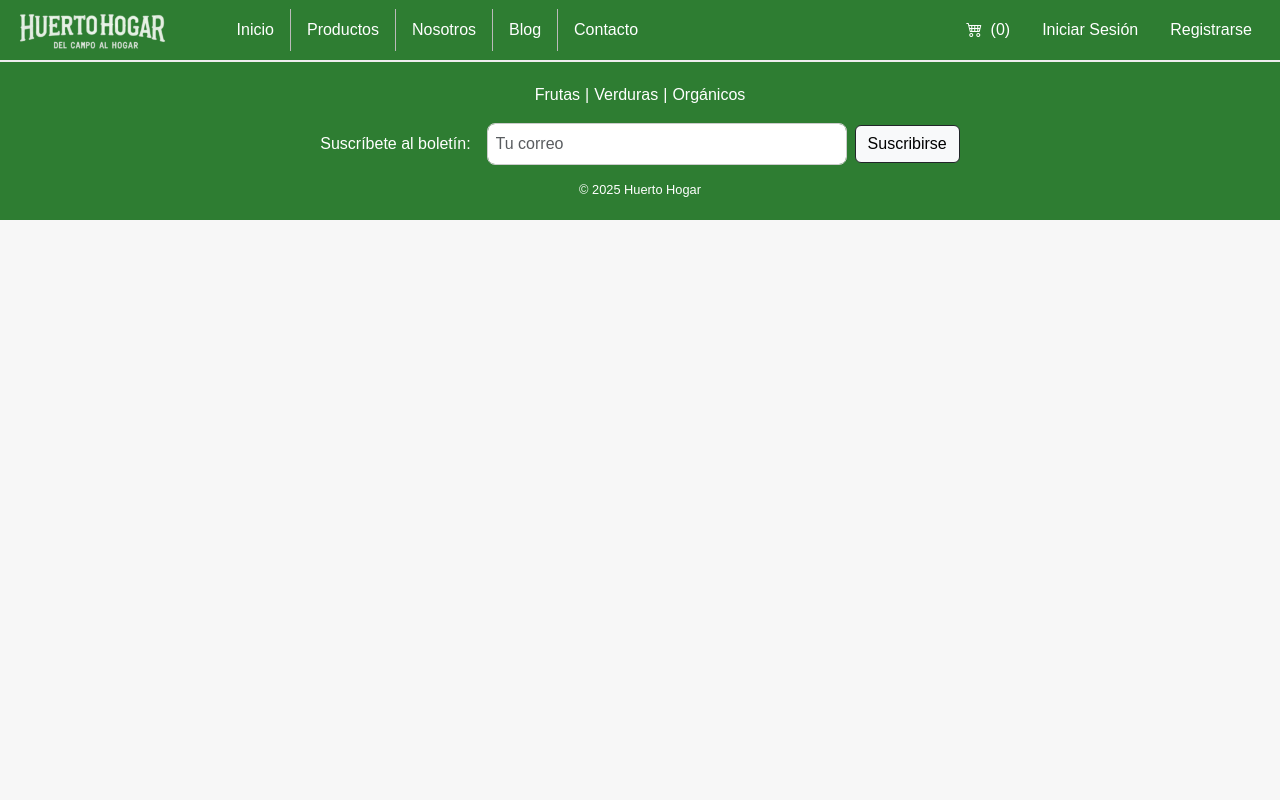
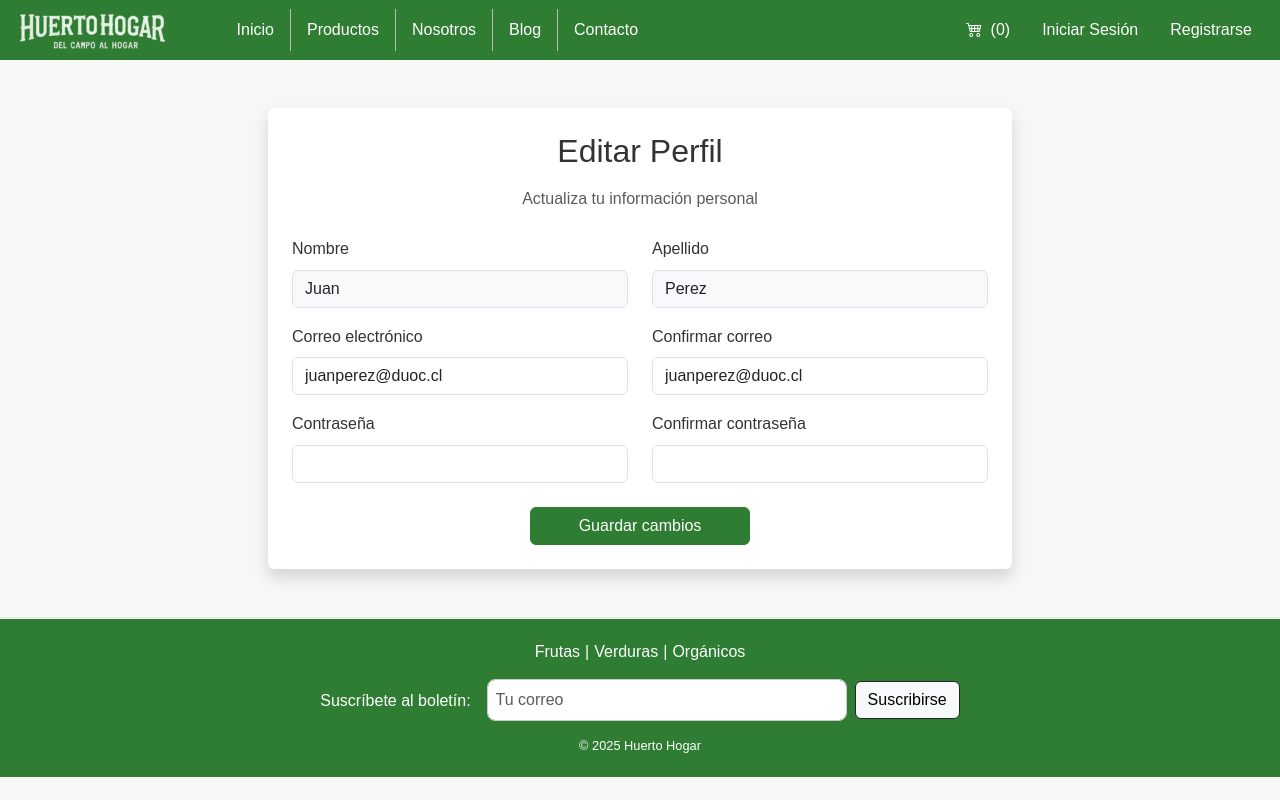
Before and after one commit to VicenteFuentes2404/HuertoHogaREACT, a React (Create React App) app in the folder huerto-hogar/: page /editar-perfil in a window 1280 px wide. Built offline with nearby package versions, Linux system fonts and the light colour scheme.

Commit message:
Perfil Y Editar

```diff
--- a/huerto-hogar/src/App.jsx
+++ b/huerto-hogar/src/App.jsx
@@ -14,6 +14,10 @@ import Blogs from "./pages/Blogs";
 import DetalleProducto from "./pages/DetalleProducto";
 import Checkout from "./pages/Checkout";
 import Boleta from "./pages/Boleta";
+import Perfil from "./pages/Perfil";
+import EditarPerfil from "./pages/EditarPerfil";
+
+
 
 
 function App() {
@@ -32,6 +36,12 @@ function App() {
         <Route path="/producto/:slug" element={<DetalleProducto />} />
         <Route path="/checkout" element={<Checkout />} />
         <Route path="/boleta" element={<Boleta />} />
+        <Route path="/perfil" element={<Perfil />} />
+        <Route path="/editar-perfil" element={<EditarPerfil />} />
+
+
+
+
 
       </Routes>
       <Footer />
--- /dev/null
+++ b/huerto-hogar/src/pages/EditarPerfil.jsx
@@ -0,0 +1,177 @@
+import React, { useState, useEffect } from "react";
+import "bootstrap/dist/css/bootstrap.min.css";
+
+function EditarPerfil() {
+  // Simulamos que los datos vienen del Perfil.jsx
+  const [perfil, setPerfil] = useState({
+    nombre: "Juan",
+    apellido: "Perez",
+    correo: "juanperez@duoc.cl",
+  });
+
+  const [formData, setFormData] = useState({
+    correo: "",
+    confirmarCorreo: "",
+    contraseña: "",
+    confirmarContraseña: "",
+  });
+
+  const [errores, setErrores] = useState({});
+
+  useEffect(() => {
+    setFormData({
+      correo: perfil.correo,
+      confirmarCorreo: perfil.correo,
+      contraseña: "",
+      confirmarContraseña: "",
+    });
+  }, [perfil]);
+
+  const validar = () => {
+    const nuevosErrores = {};
+    const patronCorreo = /^[a-zA-Z0-9._%+-]+@(duoc\.cl|profesor\.duoc\.cl|gmail\.com)$/;
+
+    if (!formData.correo.trim()) {
+      nuevosErrores.correo = "El correo es obligatorio.";
+    } else if (formData.correo.length > 100) {
+      nuevosErrores.correo = "Máx. 100 caracteres.";
+    } else if (!patronCorreo.test(formData.correo)) {
+      nuevosErrores.correo = "Debe ser @duoc.cl, @profesor.duoc.cl o @gmail.com.";
+    }
+
+    if (formData.correo !== formData.confirmarCorreo) {
+      nuevosErrores.confirmarCorreo = "Los correos no coinciden.";
+    }
+
+    if (!formData.contraseña.trim()) {
+      nuevosErrores.contraseña = "La contraseña es obligatoria.";
+    } else if (formData.contraseña.length < 4 || formData.contraseña.length > 10) {
+      nuevosErrores.contraseña = "Debe tener entre 4 y 10 caracteres.";
+    }
+
+    if (formData.contraseña !== formData.confirmarContraseña) {
+      nuevosErrores.confirmarContraseña = "Las contraseñas no coinciden.";
+    }
+
+    setErrores(nuevosErrores);
+    return Object.keys(nuevosErrores).length === 0;
+  };
+
+  const handleSubmit = (e) => {
+    e.preventDefault();
+    if (validar()) {
+      alert("Datos actualizados correctamente");
+    }
+  };
+
+  const handleChange = (e) => {
+    setFormData({ ...formData, [e.target.name]: e.target.value });
+  };
+
+  return (
+    <div className="container my-5 d-flex justify-content-center">
+      <div className="col-md-10 col-lg-8 bg-white p-4 shadow rounded">
+        <h2 className="text-center mb-3">Editar Perfil</h2>
+        <p className="text-center text-muted mb-4">Actualiza tu información personal</p>
+
+        <form onSubmit={handleSubmit}>
+          {/* Nombre y Apellido (no editables) */}
+          <div className="row mb-3">
+            <div className="col-md-6">
+              <label className="form-label">Nombre</label>
+              <input
+                type="text"
+                className="form-control bg-light"
+                value={perfil.nombre}
+                readOnly
+              />
+            </div>
+            <div className="col-md-6">
+              <label className="form-label">Apellido</label>
+              <input
+                type="text"
+                className="form-control bg-light"
+                value={perfil.apellido}
+                readOnly
+              />
+            </div>
+          </div>
+
+          {/* Correo */}
+          <div className="row mb-3">
+            <div className="col-md-6">
+              <label className="form-label">Correo electrónico</label>
+              <input
+                type="email"
+                name="correo"
+                value={formData.correo}
+                onChange={handleChange}
+                className={`form-control ${errores.correo ? "is-invalid" : ""}`}
+              />
+              {errores.correo && (
+                <div className="invalid-feedback">{errores.correo}</div>
+              )}
+            </div>
+
+            <div className="col-md-6">
+              <label className="form-label">Confirmar correo</label>
+              <input
+                type="email"
+                name="confirmarCorreo"
+                value={formData.confirmarCorreo}
+                onChange={handleChange}
+                className={`form-control ${errores.confirmarCorreo ? "is-invalid" : ""}`}
+              />
+              {errores.confirmarCorreo && (
+                <div className="invalid-feedback">{errores.confirmarCorreo}</div>
+              )}
+            </div>
+          </div>
+
+          {/* Contraseña */}
+          <div className="row mb-3">
+            <div className="col-md-6">
+              <label className="form-label">Contraseña</label>
+              <input
+                type="password"
+                name="contraseña"
+                value={formData.contraseña}
+                onChange={handleChange}
+                className={`form-control ${errores.contraseña ? "is-invalid" : ""}`}
+              />
+              {errores.contraseña && (
+                <div className="invalid-feedback">{errores.contraseña}</div>
+              )}
+            </div>
+
+            <div className="col-md-6">
+              <label className="form-label">Confirmar contraseña</label>
+              <input
+                type="password"
+                name="confirmarContraseña"
+                value={formData.confirmarContraseña}
+                onChange={handleChange}
+                className={`form-control ${errores.confirmarContraseña ? "is-invalid" : ""}`}
+              />
+              {errores.confirmarContraseña && (
+                <div className="invalid-feedback">{errores.confirmarContraseña}</div>
+              )}
+            </div>
+          </div>
+
+          {/* Botón */}
+          <div className="text-center mt-4">
+            <div className="text-center mt-4">
+            <button type="submit" className="btn btn-success px-5">
+                Guardar cambios
+            </button>
+            </div>
+
+          </div>
+        </form>
+      </div>
+    </div>
+  );
+}
+
+export default EditarPerfil;
--- a/huerto-hogar/src/pages/Login.jsx
+++ b/huerto-hogar/src/pages/Login.jsx
@@ -1,7 +1,7 @@
 import React, { useState } from "react";
 import { useNavigate } from "react-router-dom";
 import logoHuerto from "../assets/img/logo-huerto.png";
-import Footer from "../components/Footer"; // 👈 importar Footer
+
 
 function Login() {
   const [email, setEmail] = useState("");
@@ -125,7 +125,6 @@ function Login() {
         </div>
       </section>
 
-      {/* Footer */}
 
     </>
   );
--- /dev/null
+++ b/huerto-hogar/src/pages/Perfil.jsx
@@ -0,0 +1,58 @@
+// src/pages/Perfil.jsx
+import React from "react";
+
+const Perfil = () => {
+  return (
+    <main className="container my-5">
+      <h1 className="mb-4">Mi Perfil</h1>
+
+      <div className="row">
+        {/* DATOS DEL CLIENTE */}
+        <div className="col-md-6 mb-4">
+          <div
+            className="p-4 border rounded shadow-sm"
+            style={{ borderColor: "rgb(158, 190, 169)" }}
+          >
+            <div className="d-flex justify-content-between align-items-center mb-3">
+              <h4>Datos Personales</h4>
+              <button
+                className="btn btn-outline-success btn-sm"
+                onClick={() => (window.location.href = "/editar-perfil")}
+                >
+                <i className="bi bi-pencil-square"></i> Editar
+                </button>
+
+            </div>
+            <p><strong>Nombre:</strong> Juan Pérez</p>
+            <p><strong>Email:</strong> juanperez@duoc.com</p>
+            <p><strong>Teléfono:</strong> +56 9 1234 5678</p>
+            <p><strong>Dirección:</strong> Av. Siempre Viva 742</p>
+          </div>
+        </div>
+
+        {/* SEGUIMIENTO DE COMPRAS */}
+        <div className="col-md-6 mb-4">
+          <div
+            className="p-4 border rounded shadow-sm"
+            style={{ borderColor: "rgb(158, 190, 169)" }}
+          >
+            <div className="d-flex justify-content-between align-items-center mb-3">
+              <h4>Seguimiento de Compras</h4>
+              <i className="bi bi-truck" style={{ fontSize: "1.5rem" }}></i>
+            </div>
+            <ul className="list-group">
+              <li className="list-group-item d-flex justify-content-between align-items-center">
+                Pedido #1234 <span className="badge bg-warning text-dark">En camino</span>
+              </li>
+              <li className="list-group-item d-flex justify-content-between align-items-center">
+                Pedido #1228 <span className="badge bg-success">Entregado</span>
+              </li>
+            </ul>
+          </div>
+        </div>
+      </div>
+    </main>
+  );
+};
+
+export default Perfil;
```
